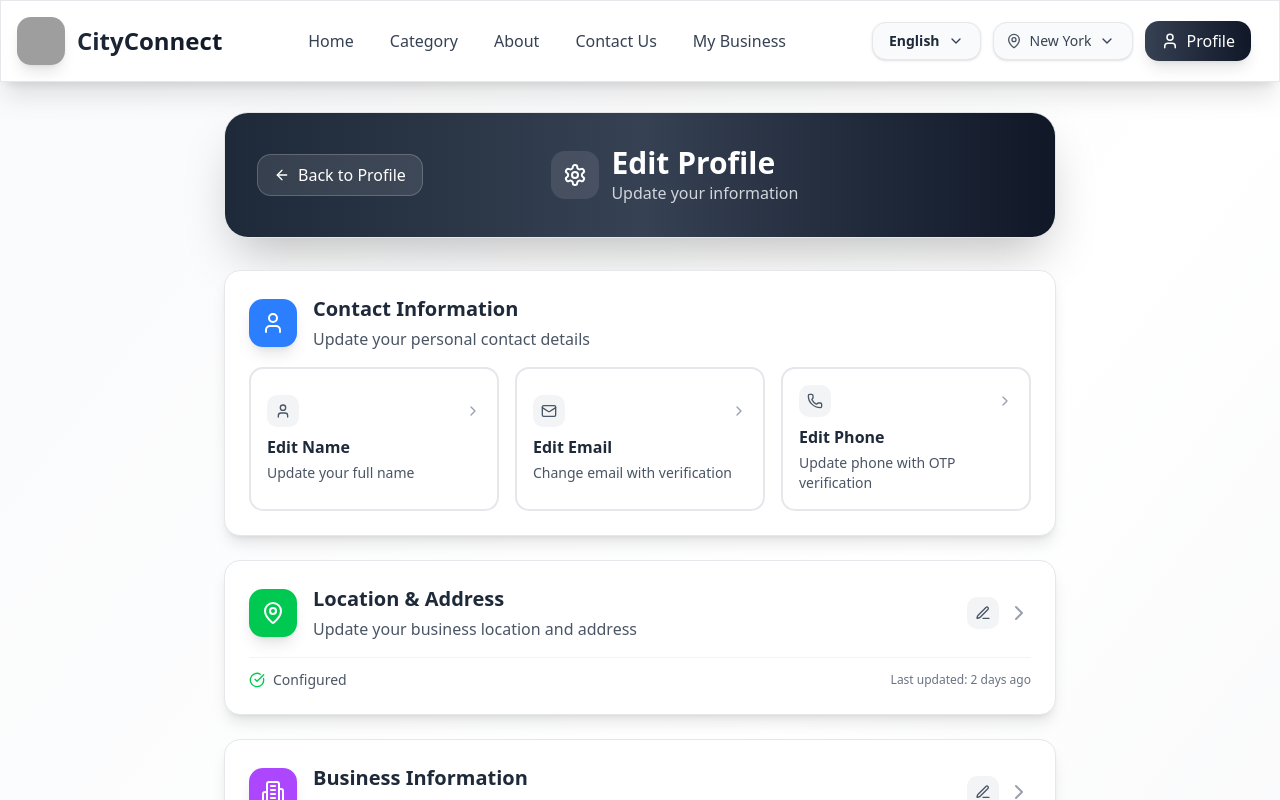
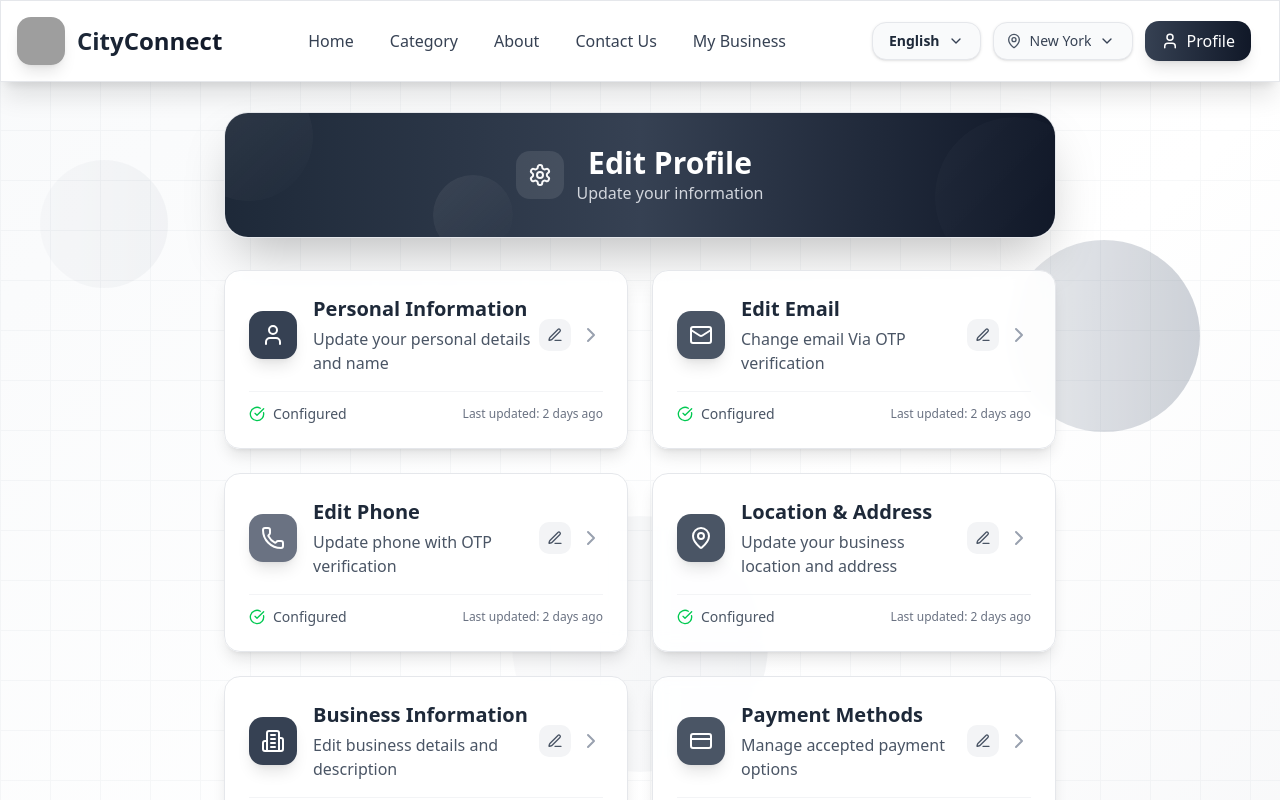
Before and after one commit to ChiragRathod25/CityConnect, a React (Vite) app in the folder Frontend/: page /edit in a window 1280 px wide. Shown: the top 800 px of the page. Built offline with nearby package versions, Linux system fonts and the light colour scheme; grey boxes are pictures that could not be loaded.

Commit message:
edit business profile navigation ui created

```diff
--- a/Frontend/src/Layout.jsx
+++ b/Frontend/src/Layout.jsx
@@ -13,7 +13,7 @@ import BusinessmanProfileDashboard from "./Pages/BusinessmanProfile/BusinessmanP
 import ProfilePage from "./Pages/Profile/Profile";
 import EditUserProfileInfo from "./components/userProfile/EditProfileInfo";
 import BusinessmanProfileInfo from "./components/businessmanProfile/ProfileInfo";
-import EditProfileNavigation from "./components/businessmanProfile/EditBusinessmanProfileInfo";
+import EditBusinessmanProfileNavigation from "./components/businessmanProfile/EditBusinessmanProfileInfo";
 import EmailEditPage from "./components/businessmanProfile/Email";
 
 const Layout = () => {
@@ -48,7 +48,7 @@ const Layout = () => {
         <Route path="/businessman-profile" element={<BusinessmanProfileDashboard />} />
         <Route path="/businessman-profile/:itemId" element={<ProfilePage />} />
         <Route path="/businessman-profileinfo" element={<BusinessmanProfileInfo />} />
-        <Route path="/edit" element={<EditProfileNavigation />} />
+        <Route path="/edit" element={<EditBusinessmanProfileNavigation />} />
         <Route path="/email" element={<EmailEditPage />} />
       </Routes>
 
--- a/Frontend/src/components/businessmanProfile/EditBusinessmanProfileInfo.jsx
+++ b/Frontend/src/components/businessmanProfile/EditBusinessmanProfileInfo.jsx
@@ -10,18 +10,13 @@ import {
   FileText,
   ChevronRight,
   Edit3,
-  ArrowLeft,
   Settings,
-  Home,
   Truck,
   Shield,
-  Briefcase,
-  Calendar,
-  Upload,
   CheckCircle
 } from 'lucide-react';
 
-const EditProfileNavigation = () => {
+const EditBusinessmanProfileNavigation = () => {
   const [isVisible, setIsVisible] = useState(false);
   const [hoveredItem, setHoveredItem] = useState(null);
 
@@ -31,47 +26,47 @@ const EditProfileNavigation = () => {
 
   const editOptions = [
     {
-      id: 'contact-info',
-      title: 'Contact Information',
-      description: 'Update your personal contact details',
+      id: 'personal-info',
+      title: 'Personal Information',
+      description: 'Update your personal details and name',
       icon: User,
-      color: 'bg-blue-500',
-      bgColor: 'bg-blue-50',
-      borderColor: 'border-blue-200',
-      hoverColor: 'hover:bg-blue-100',
-      subItems: [
-        {
-          id: 'name-edit',
-          title: 'Edit Name',
-          icon: User,
-          route: '/edit/name-edit',
-          description: 'Update your full name'
+      color: 'bg-gray-700',
+      bgColor: 'bg-gray-50',
+      borderColor: 'border-gray-200',
+      hoverColor: 'hover:bg-gray-100',
+      route: '/edit/personal-info'
     },
     {
       id: 'email-edit',
       title: 'Edit Email',
+      description: 'Change email Via OTP verification',
       icon: Mail,
-          route: '/edit/email-edit',
-          description: 'Change email with verification'
+      color: 'bg-gray-600',
+      bgColor: 'bg-gray-50',
+      borderColor: 'border-gray-200',
+      hoverColor: 'hover:bg-gray-100',
+      route: '/edit/email-edit'
     },
     {
       id: 'phone-edit',
       title: 'Edit Phone',
+      description: 'Update phone with OTP verification',
       icon: Phone,
-          route: '/edit/phone-edit',
-          description: 'Update phone with OTP verification'
-        }
-      ]
+      color: 'bg-gray-500',
+      bgColor: 'bg-gray-50',
+      borderColor: 'border-gray-200',
+      hoverColor: 'hover:bg-gray-100',
+      route: '/edit/phone-edit'
     },
     {
       id: 'location',
       title: 'Location & Address',
       description: 'Update your business location and address',
       icon: MapPin,
-      color: 'bg-green-500',
-      bgColor: 'bg-green-50',
-      borderColor: 'border-green-200',
-      hoverColor: 'hover:bg-green-100',
+      color: 'bg-gray-600',
+      bgColor: 'bg-gray-50',
+      borderColor: 'border-gray-200',
+      hoverColor: 'hover:bg-gray-100',
       route: '/edit/location-edit'
     },
     {
@@ -79,10 +74,10 @@ const EditProfileNavigation = () => {
       title: 'Business Information',
       description: 'Edit business details and description',
       icon: Building2,
-      color: 'bg-purple-500',
-      bgColor: 'bg-purple-50',
-      borderColor: 'border-purple-200',
-      hoverColor: 'hover:bg-purple-100',
+      color: 'bg-gray-700',
+      bgColor: 'bg-gray-50',
+      borderColor: 'border-gray-200',
+      hoverColor: 'hover:bg-gray-100',
       route: '/edit/business-edit'
     },
     {
@@ -90,10 +85,10 @@ const EditProfileNavigation = () => {
       title: 'Payment Methods',
       description: 'Manage accepted payment options',
       icon: CreditCard,
-      color: 'bg-orange-500',
-      bgColor: 'bg-orange-50',
-      borderColor: 'border-orange-200',
-      hoverColor: 'hover:bg-orange-100',
+      color: 'bg-gray-600',
+      bgColor: 'bg-gray-50',
+      borderColor: 'border-gray-200',
+      hoverColor: 'hover:bg-gray-100',
       route: '/edit/payment-edit'
     },
     {
@@ -101,10 +96,10 @@ const EditProfileNavigation = () => {
       title: 'Business Hours',
       description: 'Set your operating hours and schedule',
       icon: Clock,
-      color: 'bg-indigo-500',
-      bgColor: 'bg-indigo-50',
-      borderColor: 'border-indigo-200',
-      hoverColor: 'hover:bg-indigo-100',
+      color: 'bg-gray-500',
+      bgColor: 'bg-gray-50',
+      borderColor: 'border-gray-200',
+      hoverColor: 'hover:bg-gray-100',
       route: '/edit/hours-edit'
     },
     {
@@ -112,10 +107,10 @@ const EditProfileNavigation = () => {
       title: 'Services Available',
       description: 'Configure delivery and home service options',
       icon: Truck,
-      color: 'bg-teal-500',
-      bgColor: 'bg-teal-50',
-      borderColor: 'border-teal-200',
-      hoverColor: 'hover:bg-teal-100',
+      color: 'bg-gray-600',
+      bgColor: 'bg-gray-50',
+      borderColor: 'border-gray-200',
+      hoverColor: 'hover:bg-gray-100',
       route: '/edit/services-edit'
     },
     {
@@ -123,10 +118,10 @@ const EditProfileNavigation = () => {
       title: 'Document Upload',
       description: 'Upload and manage your documents',
       icon: FileText,
-      color: 'bg-red-500',
-      bgColor: 'bg-red-50',
-      borderColor: 'border-red-200',
-      hoverColor: 'hover:bg-red-100',
+      color: 'bg-gray-700',
+      bgColor: 'bg-gray-50',
+      borderColor: 'border-gray-200',
+      hoverColor: 'hover:bg-gray-100',
       route: '/edit/documents-edit'
     }
   ];
@@ -136,45 +131,60 @@ const EditProfileNavigation = () => {
     alert(`Navigating to: ${route}`);
   };
 
-  const handleBack = () => {
-    alert('Going back to profile');
-  };
+  return (
+    <div className="min-h-screen bg-gray-100 relative overflow-hidden">
+      {/* Amazing Background Effect */}
+      <div className="absolute inset-0 bg-gradient-to-br from-gray-50 via-white to-gray-100">
+        <div className="absolute inset-0">
+          {/* Animated circles */}
+          <div className="absolute top-20 left-10 w-32 h-32 bg-gradient-to-r from-gray-200 to-gray-300 rounded-full opacity-20 animate-pulse"></div>
+          <div className="absolute top-40 right-20 w-48 h-48 bg-gradient-to-r from-gray-300 to-gray-400 rounded-full opacity-15 animate-pulse" style={{ animationDelay: '1s' }}></div>
+          <div className="absolute bottom-32 left-1/4 w-24 h-24 bg-gradient-to-r from-gray-200 to-gray-300 rounded-full opacity-25 animate-pulse" style={{ animationDelay: '2s' }}></div>
+          <div className="absolute top-1/3 left-1/2 transform -translate-x-1/2 w-64 h-64 bg-gradient-to-r from-gray-100 to-gray-200 rounded-full opacity-10 animate-pulse" style={{ animationDelay: '0.5s' }}></div>
+        </div>
 
-  return (
-    <div className="min-h-screen bg-gradient-to-br from-gray-50 via-white to-gray-100">
-      <div className="max-w-4xl mx-auto px-3 sm:px-4 lg:px-8 py-4 sm:py-6 lg:py-8">
+        {/* Grid pattern overlay */}
+        <div className="absolute inset-0 opacity-5">
+          <div className="absolute inset-0" style={{
+            backgroundImage: `
+              linear-gradient(to right, #6b7280 1px, transparent 1px),
+              linear-gradient(to bottom, #6b7280 1px, transparent 1px)
+            `,
+            backgroundSize: '50px 50px'
+          }}></div>
+        </div>
+      </div>
+
+      <div className="relative z-10 max-w-4xl mx-auto px-3 sm:px-4 lg:px-8 py-4 sm:py-6 lg:py-8">
 
         {/* Header */}
-        <div className={`bg-white rounded-2xl sm:rounded-3xl shadow-2xl border border-gray-200 overflow-hidden mb-6 sm:mb-8 transition-all duration-700 ${
+        <div className={`bg-white/90 backdrop-blur-sm rounded-2xl sm:rounded-3xl shadow-2xl border border-gray-200 overflow-hidden mb-6 sm:mb-8 transition-all duration-700 ${
           isVisible ? 'opacity-100 translate-y-0' : 'opacity-0 translate-y-4'
         }`}>
           <div className="relative bg-gradient-to-r from-gray-800 via-gray-700 to-gray-900 p-4 sm:p-6 lg:p-8">
-            <div className="flex items-center justify-between">
-              <button
-                onClick={handleBack}
-                className="flex items-center space-x-2 px-4 py-2 bg-white/10 hover:bg-white/20 border border-white/20 hover:border-white/30 text-white rounded-xl transition-all duration-300 hover:scale-105"
-              >
-                <ArrowLeft className="w-4 h-4" />
-                <span className="font-medium hidden sm:inline">Back to Profile</span>
-              </button>
+            {/* Animated background elements */}
+            <div className="absolute inset-0 overflow-hidden">
+              <div className="absolute -top-10 -left-10 w-32 h-32 bg-gradient-to-br from-white/10 to-transparent rounded-full animate-pulse"></div>
+              <div className="absolute -bottom-10 -right-10 w-40 h-40 bg-gradient-to-br from-white/5 to-transparent rounded-full animate-pulse" style={{ animationDelay: '1s' }}></div>
+              <div className="absolute top-1/2 left-1/4 w-20 h-20 bg-gradient-to-br from-white/8 to-transparent rounded-full animate-pulse" style={{ animationDelay: '2s' }}></div>
+            </div>
 
+            <div className="relative flex items-center justify-center">
               <div className="flex items-center space-x-3">
-                <div className="p-3 bg-white/10 rounded-xl">
+                <div className="p-3 bg-white/10 rounded-xl animate-pulse">
                   <Settings className="w-6 h-6 text-white" />
                 </div>
-                <div className="text-white">
+                <div className="text-white text-center">
                   <h1 className="text-xl sm:text-2xl lg:text-3xl font-bold">Edit Profile</h1>
                   <p className="text-gray-300 text-sm sm:text-base">Update your information</p>
                 </div>
               </div>
-
-              <div className="w-16 sm:w-24" /> {/* Spacer for alignment */}
             </div>
           </div>
         </div>
 
         {/* Edit Options List */}
-        <div className="space-y-4 sm:space-y-6">
+        <div className="grid grid-cols-1 lg:grid-cols-2 gap-4 sm:gap-6">
           {editOptions.map((option, index) => (
             <div
               key={option.id}
@@ -183,57 +193,19 @@ const EditProfileNavigation = () => {
               }`}
               style={{ transitionDelay: `${(index + 1) * 100}ms` }}
             >
-              {option.subItems ? (
-                // Contact Information with Sub-items
-                <div className={`bg-white rounded-2xl shadow-lg border border-gray-200 overflow-hidden hover:shadow-xl transition-all duration-300 ${option.bgColor} ${option.borderColor}`}>
-                  <div className="p-4 sm:p-6">
-                    <div className="flex items-center space-x-4 mb-4">
-                      <div className={`p-3 ${option.color} text-white rounded-xl shadow-lg`}>
-                        <option.icon className="w-5 h-5 sm:w-6 sm:h-6" />
-                      </div>
-                      <div className="flex-1">
-                        <h3 className="text-lg sm:text-xl font-bold text-gray-800 mb-1">{option.title}</h3>
-                        <p className="text-sm sm:text-base text-gray-600">{option.description}</p>
-                      </div>
-                    </div>
-
-                    <div className="grid grid-cols-1 md:grid-cols-3 gap-3 sm:gap-4">
-                      {option.subItems.map((subItem, subIndex) => (
-                        <button
-                          key={subItem.id}
-                          onClick={() => handleNavigation(subItem.route)}
-                          onMouseEnter={() => setHoveredItem(`${option.id}-${subIndex}`)}
-                          onMouseLeave={() => setHoveredItem(null)}
-                          className={`group p-4 bg-white border-2 border-gray-200 rounded-xl hover:border-gray-300 hover:shadow-lg transition-all duration-300 text-left ${
-                            hoveredItem === `${option.id}-${subIndex}` ? 'scale-105 shadow-xl' : ''
-                          }`}
-                        >
-                          <div className="flex items-center justify-between mb-2">
-                            <div className="p-2 bg-gray-100 group-hover:bg-gray-200 rounded-lg transition-all duration-300">
-                              <subItem.icon className="w-4 h-4 text-gray-600" />
-                            </div>
-                            <ChevronRight className="w-4 h-4 text-gray-400 group-hover:text-gray-600 group-hover:translate-x-1 transition-all duration-300" />
-                          </div>
-                          <h4 className="font-semibold text-gray-800 mb-1 text-sm sm:text-base">{subItem.title}</h4>
-                          <p className="text-xs sm:text-sm text-gray-600">{subItem.description}</p>
-                        </button>
-                      ))}
-                    </div>
-                  </div>
-                </div>
-              ) : (
-                // Regular Edit Options
               <button
                 onClick={() => handleNavigation(option.route)}
                 onMouseEnter={() => setHoveredItem(option.id)}
                 onMouseLeave={() => setHoveredItem(null)}
-                  className={`group w-full bg-white rounded-2xl shadow-lg border border-gray-200 p-4 sm:p-6 hover:shadow-xl transition-all duration-300 text-left ${
+                className={`group w-full bg-white/90 backdrop-blur-sm rounded-2xl shadow-lg border border-gray-200 p-4 sm:p-6 hover:shadow-2xl transition-all duration-300 text-left ${
                   option.hoverColor
-                  } ${hoveredItem === option.id ? 'scale-102 shadow-2xl' : ''}`}
+                } ${hoveredItem === option.id ? 'scale-105 shadow-2xl border-gray-300' : ''}`}
               >
                 <div className="flex items-center justify-between">
                   <div className="flex items-center space-x-4">
-                      <div className={`p-3 ${option.color} text-white rounded-xl shadow-lg group-hover:scale-110 transition-all duration-300`}>
+                    <div className={`p-3 ${option.color} text-white rounded-xl shadow-lg transition-all duration-300 ${
+                      hoveredItem === option.id ? 'animate-bounce' : ''
+                    }`}>
                       <option.icon className="w-5 h-5 sm:w-6 sm:h-6" />
                     </div>
                     <div className="flex-1">
@@ -269,7 +241,6 @@ const EditProfileNavigation = () => {
                   </div>
                 </div>
               </button>
-              )}
             </div>
           ))}
         </div>
@@ -278,8 +249,8 @@ const EditProfileNavigation = () => {
         <div className={`mt-8 sm:mt-12 text-center transition-all duration-700 ${
           isVisible ? 'opacity-100 translate-y-0' : 'opacity-0 translate-y-4'
         }`} style={{ transitionDelay: '800ms' }}>
-          <div className="inline-flex items-center px-4 sm:px-6 py-2 sm:py-3 bg-white/80 backdrop-blur-sm rounded-full shadow-lg border border-gray-200 hover:bg-white hover:shadow-xl transition-all duration-300">
-            <Shield className="w-4 h-4 text-blue-600 mr-2" />
+          <div className="inline-flex items-center px-4 sm:px-6 py-2 sm:py-3 bg-white/90 backdrop-blur-sm rounded-full shadow-lg border border-gray-200 hover:bg-white hover:shadow-xl transition-all duration-300">
+            <Shield className="w-4 h-4 text-gray-600 mr-2" />
             <span className="text-sm text-gray-600 font-medium">
               Your data is secure and encrypted
             </span>
@@ -288,42 +259,45 @@ const EditProfileNavigation = () => {
       </div>
 
       <style jsx>{`
-        .hover\:scale-102:hover {
-          transform: scale(1.02);
+        @keyframes bounce {
+          0%, 20%, 53%, 80%, 100% {
+            transform: translate3d(0, 0, 0);
           }
-
-        @keyframes slideInRight {
-          from {
-            opacity: 0;
-            transform: translateX(30px);
+          40%, 43% {
+            transform: translate3d(0, -8px, 0);
           }
-          to {
-            opacity: 1;
-            transform: translateX(0);
+          70% {
+            transform: translate3d(0, -4px, 0);
+          }
+          90% {
+            transform: translate3d(0, -2px, 0);
           }
         }
 
-        @keyframes slideInUp {
-          from {
-            opacity: 0;
-            transform: translateY(30px);
+        .animate-bounce {
+          animation: bounce 0.6s ease-in-out;
         }
-          to {
-            opacity: 1;
-            transform: translateY(0);
+
+        @media (max-width: 640px) {
+          .grid-cols-1 {
+            grid-template-columns: repeat(1, minmax(0, 1fr));
           }
         }
 
-        .animate-slideInRight {
-          animation: slideInRight 0.5s ease-out;
+        @media (min-width: 641px) and (max-width: 1023px) {
+          .lg\\:grid-cols-2 {
+            grid-template-columns: repeat(1, minmax(0, 1fr));
+          }
         }
 
-        .animate-slideInUp {
-          animation: slideInUp 0.5s ease-out;
+        @media (min-width: 1024px) {
+          .lg\\:grid-cols-2 {
+            grid-template-columns: repeat(2, minmax(0, 1fr));
+          }
         }
       `}</style>
     </div>
   );
 };
 
-export default EditProfileNavigation;
+export default EditBusinessmanProfileNavigation;
```
Lines whose indentation alone changed are shown as unchanged.
